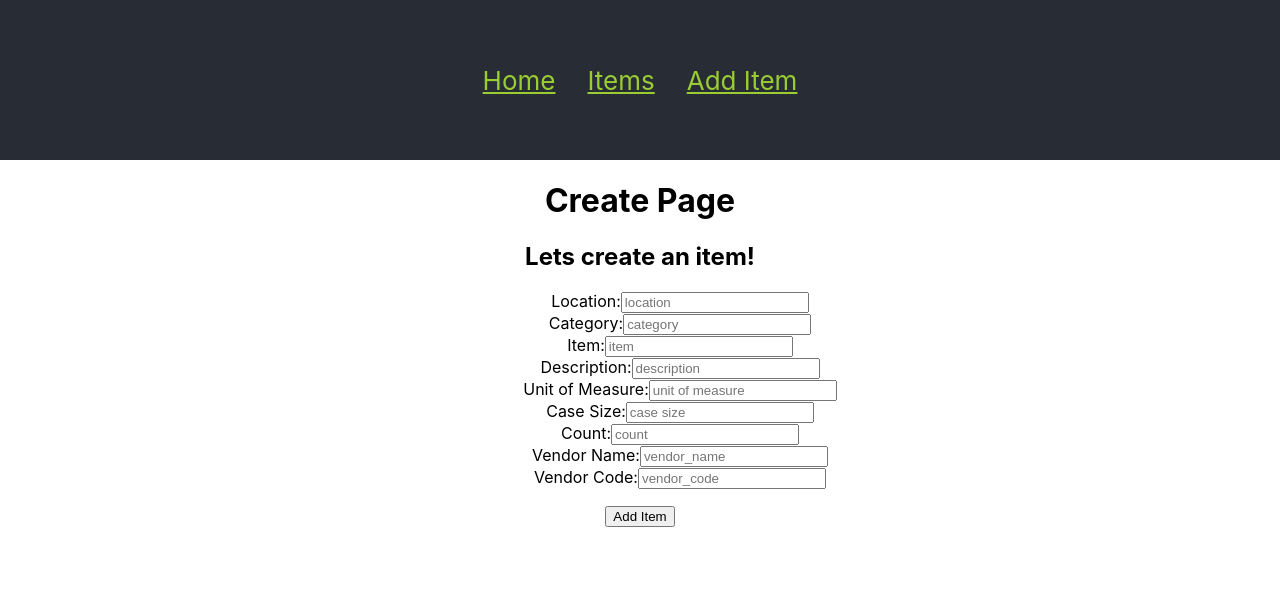
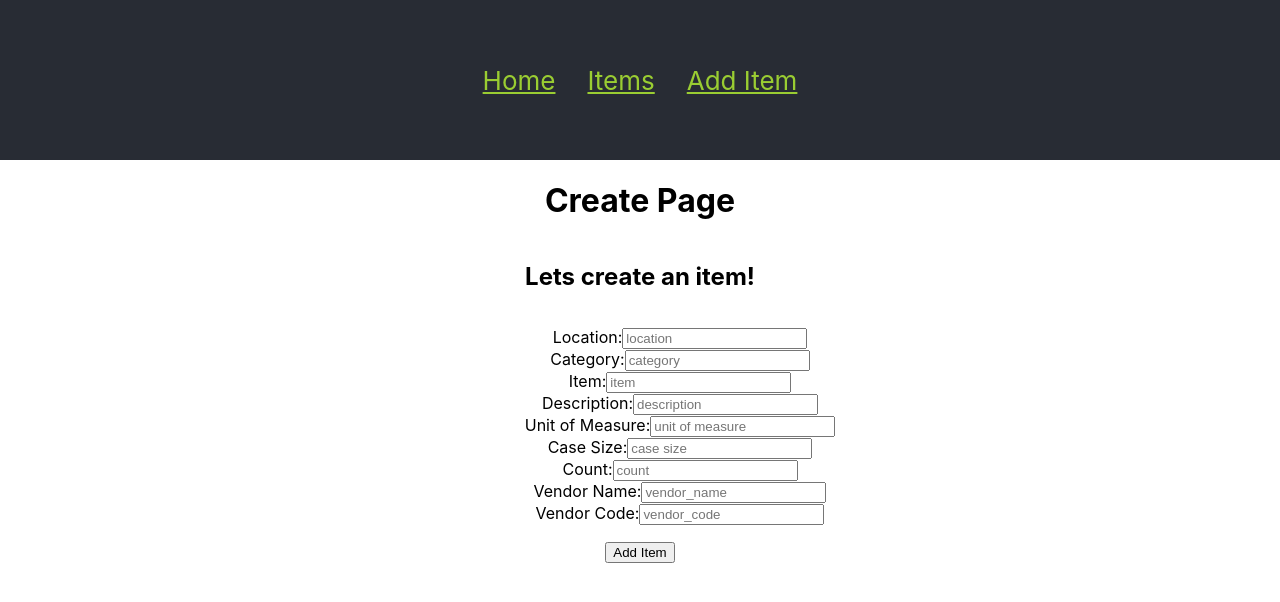
Before and after one commit to Job85/Restaurant-Inventory-App, a React (Create React App) app in the folder client/: page /new in a window 1280 px wide. Shown: the top 602 px of the page. Built offline with nearby package versions, Linux system fonts and the light colour scheme.

Commit message:
deleted unused styling

```diff
--- a/client/src/App.css
+++ b/client/src/App.css
@@ -23,6 +23,12 @@
   align-items: center;
 }
 
+.create {
+  display: flex;
+  flex-direction: column;
+  align-items: center;
+}
+
 .card {
   width: 30%;
   padding: 2rem;
@@ -34,16 +40,6 @@
   flex-direction: column;
 }
 
-.label-form {
-  width: 15%;
-}
-
-.create-card {
-  display: grid;
-  grid-template-rows: repeat(5, 1fr);
-
-}
-
 .navbar a {
   color: yellowgreen;
   margin: 0 1rem;
```
